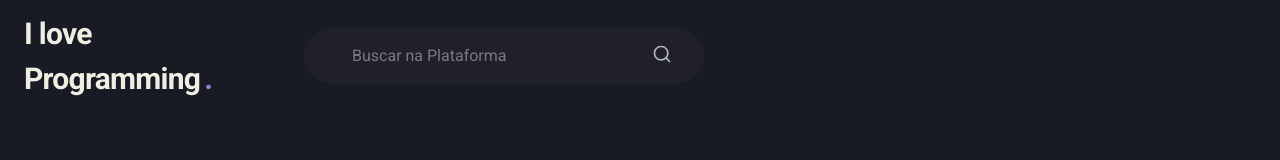
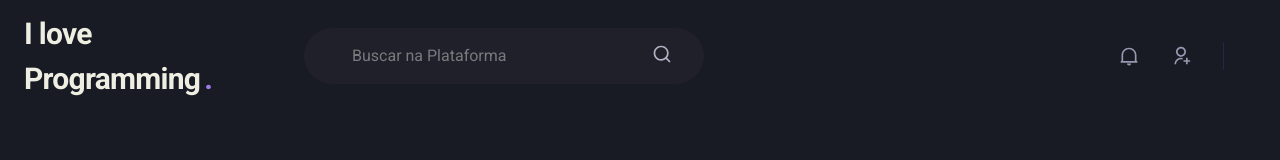
Before and after one commit to RaimundoJSoares/dashgo, a Next.js app: page /dashboard in a window 1280 px wide. Shown: the top 160 px of the page. Built offline with nearby package versions, Linux system fonts and the light colour scheme.

Commit message:
adicionando icones

```diff
--- a/src/components/Header.tsx
+++ b/src/components/Header.tsx
@@ -1,9 +1,10 @@
-import { Flex, Input, Text, Icon} from '@chakra-ui/react'
-import {RiSearchLine} from 'react-icons/ri'
+import { Flex, Input, Text, Icon, HStack} from '@chakra-ui/react'
+import {RiNotification2Line, RiSearchLine, RiUserAddLine} from 'react-icons/ri'
 
 export default function Header() {
   return(
     <Flex
+
     as='header'
     mt='4'
     maxWidth={1480}
@@ -44,7 +45,23 @@ export default function Header() {
           px='4'
           mr='4'
           />
-          <Icon as = {RiSearchLine} fontSize='20'/>
+          <Icon as = {RiSearchLine} fontSize= '20'/>
+        </Flex>
+        <Flex
+        align='center'
+        ml='auto'
+        >
+          <HStack spacing='8'
+          mx='8'
+          pr='8'
+          py='1'
+          color='gray.300'
+          borderRightWidth={1}
+          borderColor = 'gray.700'
+          >
+            <Icon as ={RiNotification2Line} fontSize='20'/>
+            <Icon as ={RiUserAddLine} fontSize='20'/>
+          </HStack>
         </Flex>
     </Flex>
   );
```
